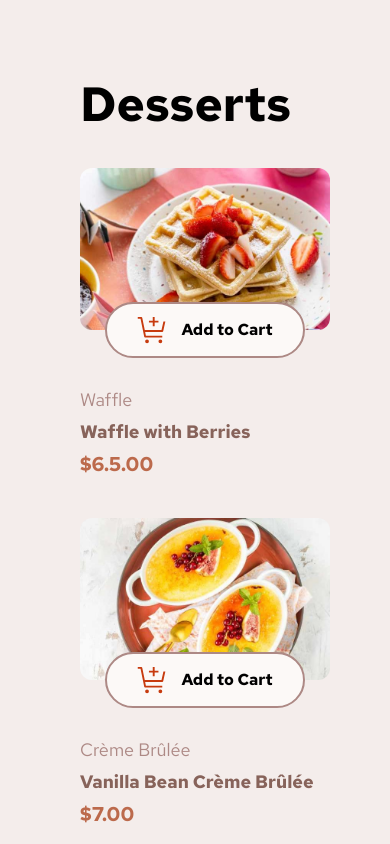
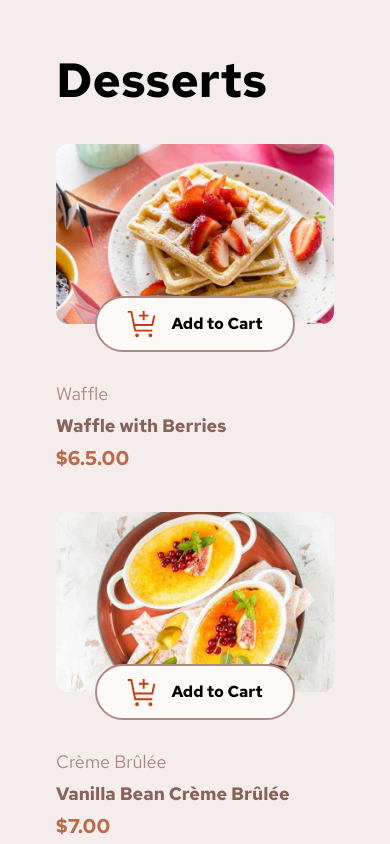
Before and after one commit to Joseph-AAA/Product-List-With-Cart, a React (Vite) app: page / in a window 390 px wide. Shown: the top 844 px of the page. Built offline with nearby package versions, Linux system fonts and the light colour scheme.

Commit message:
adjust margin

```diff
--- a/src/components/ProductList.tsx
+++ b/src/components/ProductList.tsx
@@ -23,7 +23,7 @@ function ProductList({products} : ProductCardProps) {
 
 console.log(showOrderConfirm);
     return(
-        <div className="w-full max-w-[1600px]  m-20 grid grid-cols-1 xl:grid-cols-[7fr_3fr] gap-8">
+        <div className="w-full max-w-[1600px]  lg:m-20 m-14 grid grid-cols-1 xl:grid-cols-[7fr_3fr] gap-8">
 
             <div className="">
                 <h1 className="text-5xl font-extrabold mb-10">Desserts</h1>
```
